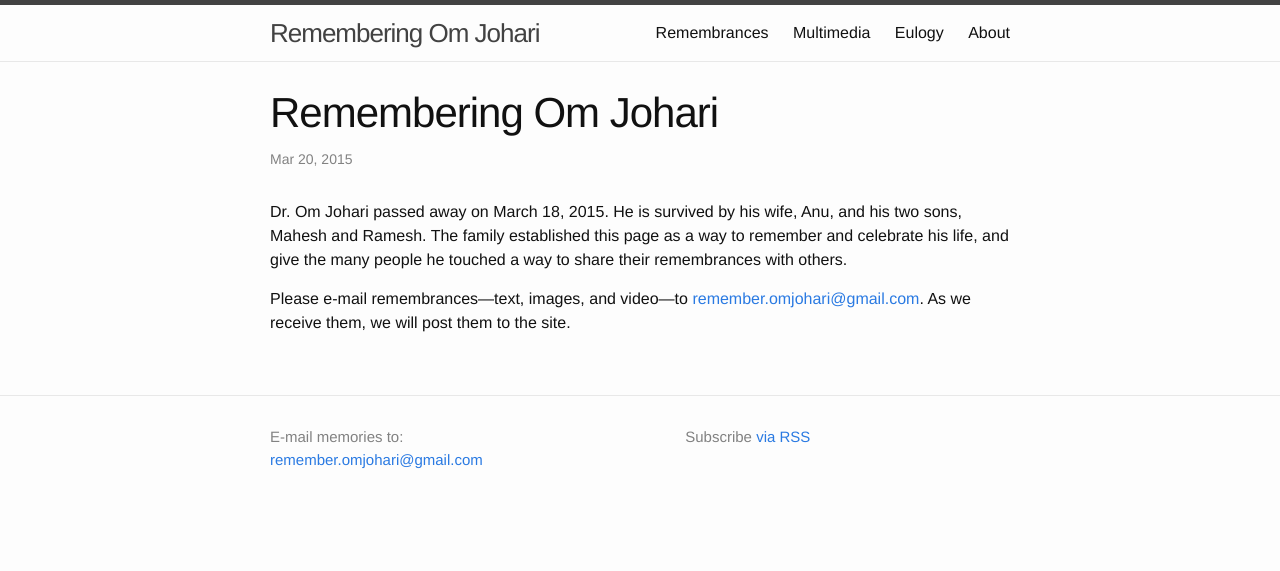
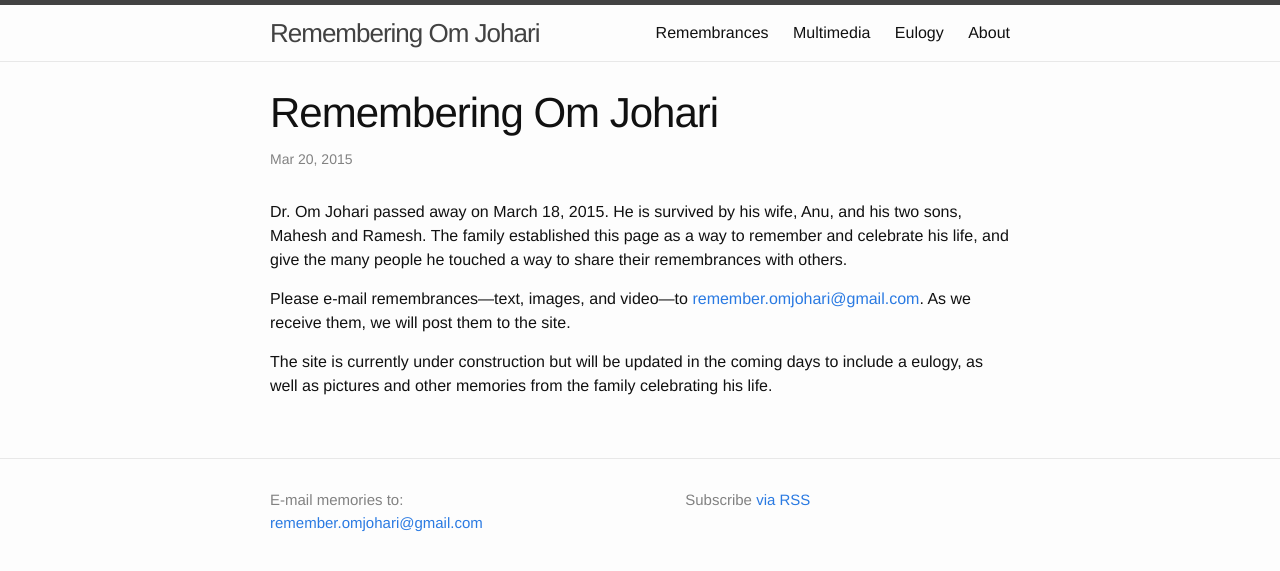
Before and after one commit to remember-omjohari/remember-omjohari.github.io, a Jekyll site: the page built from _posts/2015-03-20-remembering-om-johari.markdown, in a window 1280 px wide. Shown: the top 571 px of the page. Built offline with Jekyll 4.4.1, drawn with Linux system fonts in a browser that asks for light colours.

Commit message:
first post edited

```diff
--- a/_posts/2015-03-20-remembering-om-johari.markdown
+++ b/_posts/2015-03-20-remembering-om-johari.markdown
@@ -9,3 +9,5 @@ categories: remembrances
 Dr. Om Johari passed away on March 18, 2015.  He is survived by his wife, Anu, and his two sons, Mahesh and Ramesh.  The family established this page as a way to remember and celebrate his life, and give the many people he touched a way to share their remembrances with others.
 
 Please e-mail remembrances---text, images, and video---to <remember.omjohari@gmail.com>.  As we receive them, we will post them to the site.
+
+The site is currently under construction but will be updated in the coming days to include a eulogy, as well as pictures and other memories from the family celebrating his life.
```
